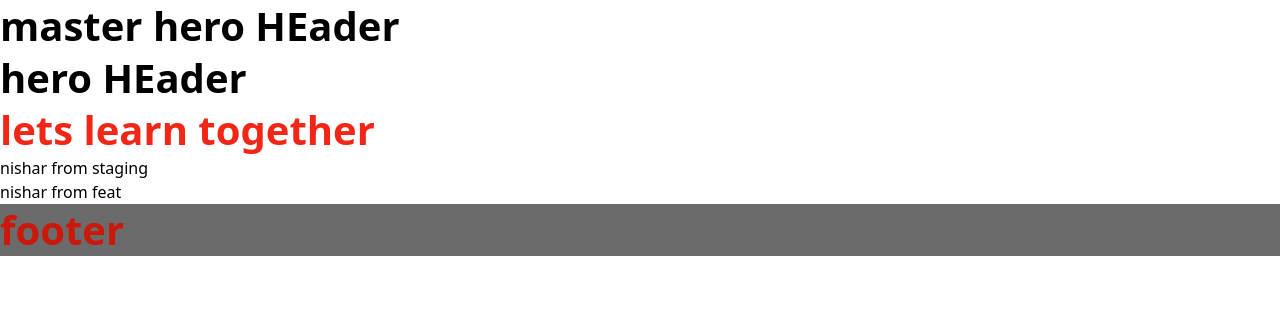
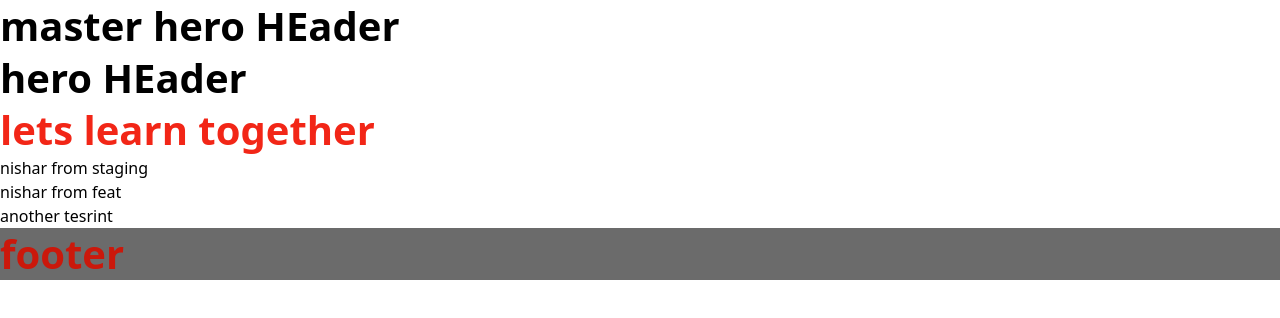
Before and after one commit to nisharmultani/IELTS, a Gatsby site: page / in a window 1280 px wide. Built offline with nearby package versions, Linux system fonts and the light colour scheme; Gatsby itself is replaced by a stand-in of ours.

Commit message:
fix: commit

```diff
--- a/src/pages/index.tsx
+++ b/src/pages/index.tsx
@@ -14,7 +14,7 @@ const IndexPage = () => (
       <h1 className="text-red-500 h1"> lets learn together</h1>
       <h3> nishar from staging</h3>
       <h3> nishar from feat</h3>
-
+<h4>another tesrint</h4>
     </main>
     <Footer />
   </>
```
